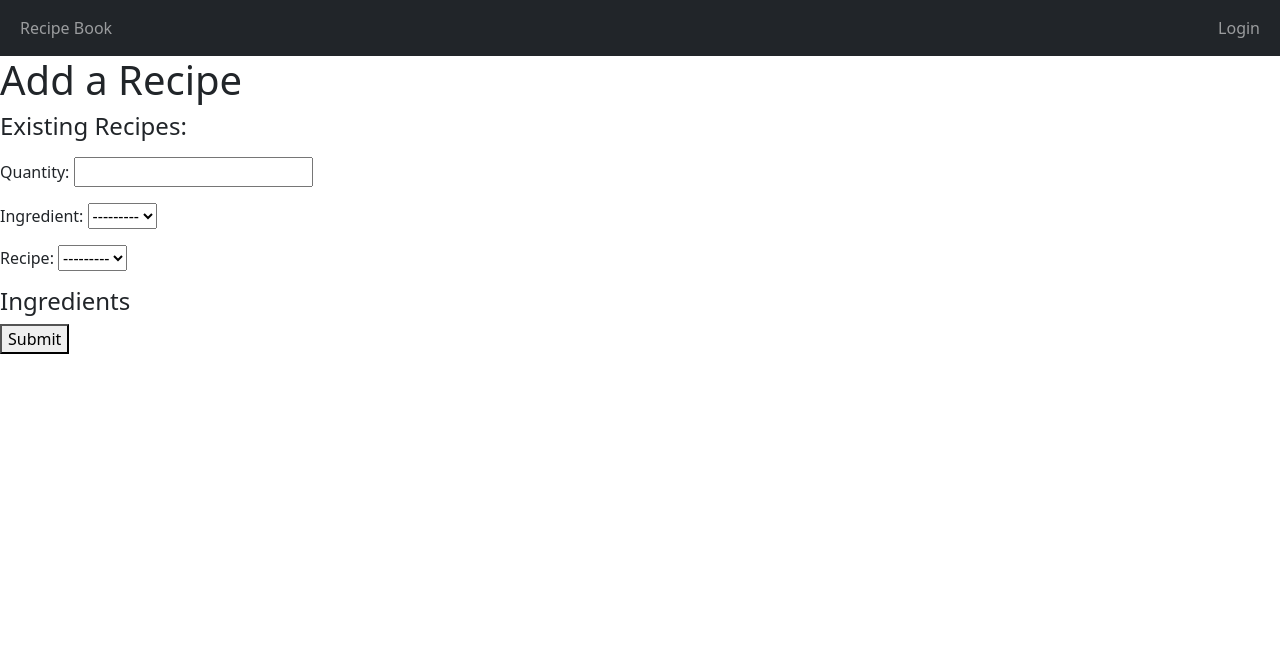
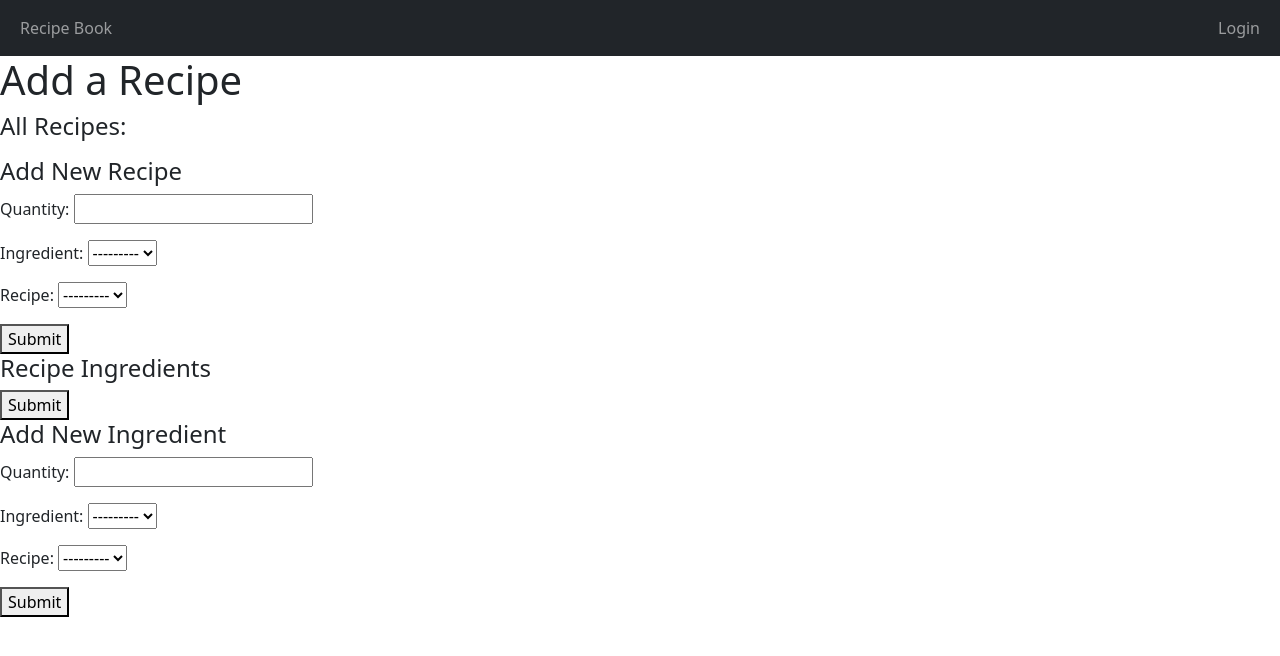
Before and after one commit to SchonnMike/recipebook-serrano-schonn, a Django app: template recipebook/ledger/templates/add_recipe.html in a window 1280 px wide. Shown: the top 656 px of the page. Run offline with Django 5.2, Linux system fonts and the light colour scheme; the template is opened without the code that fills it: values that come from a table or form of the project are taken from there, others are empty.

Commit message:
added form for ingredient, arranged structure per form

```diff
--- a/recipebook/ledger/templates/add_recipe.html
+++ b/recipebook/ledger/templates/add_recipe.html
@@ -1,21 +1,34 @@
 {% extends 'baseTemplate.html' %}
 {% block page_title %}Add a Recipe{% endblock %}
 {% block content %}
-    <h4>Existing Recipes:</h4>
+    <h4>All Recipes:</h4>
     <ul>
         {% for recipe in recipes %}
             <li>Recipe Name: {{ recipe.name }}</li>
         {% endfor %}
     </ul>
+
+    <h4>Add New Recipe</h4>
     <form method="post">
         {% csrf_token %}
         {{ form.as_p }}
+        <button type="submit" name="add_recipe">Submit</button>
+    </form>
+
+    <h4>Recipe Ingredients</h4>
+    <form method="post">
+        {% csrf_token %}
         {{ formset.management_form }}
-
-        <h4>Ingredients</h4>
         {% for f in formset %}
             {{ f.as_p }}
         {% endfor %}
-        <button type="submit">Submit</button>
+        <button type="submit" name="add_recipe_ingredient">Submit</button>
+    </form>
+
+    <h4>Add New Ingredient</h4>
+    <form method="post">
+        {% csrf_token %}
+        {{ ingredient_form.as_p }}
+        <button type="submit" name="add_ingredient">Submit</button>
     </form>
 {% endblock %}
```
